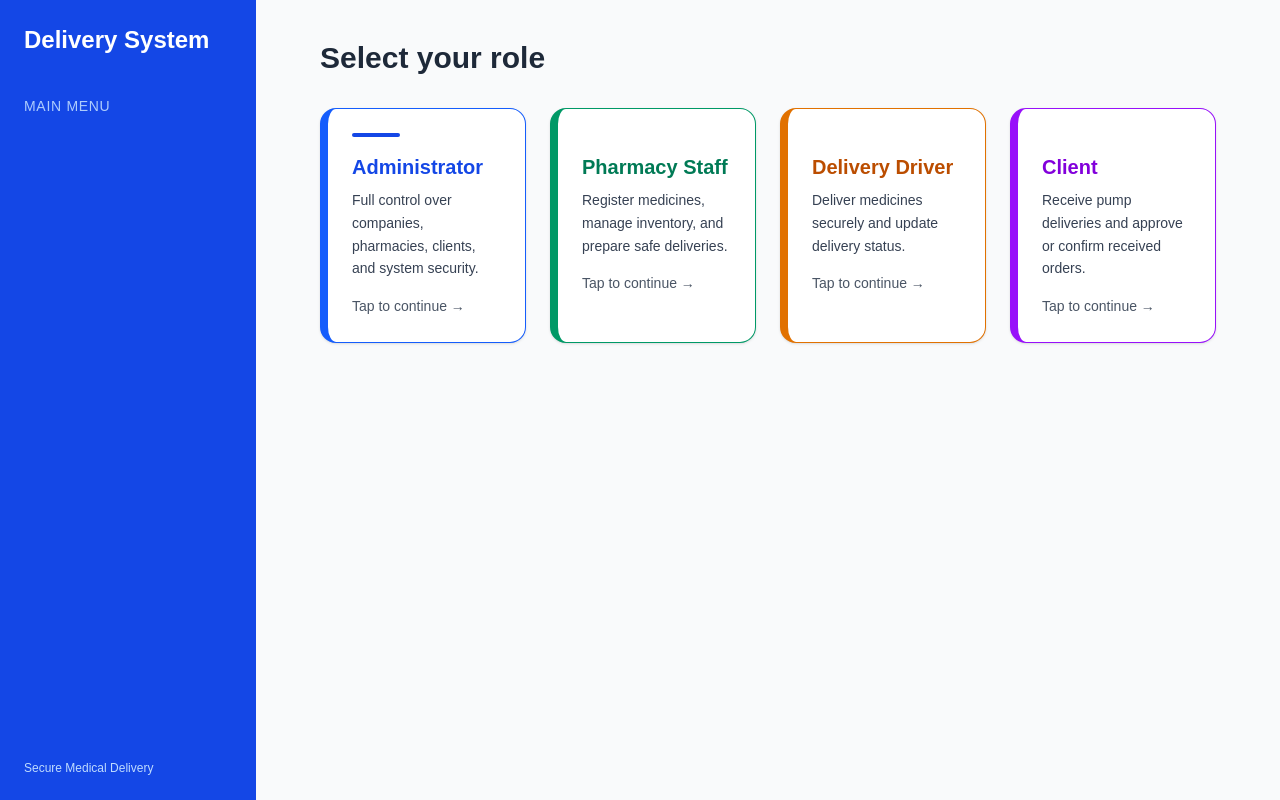
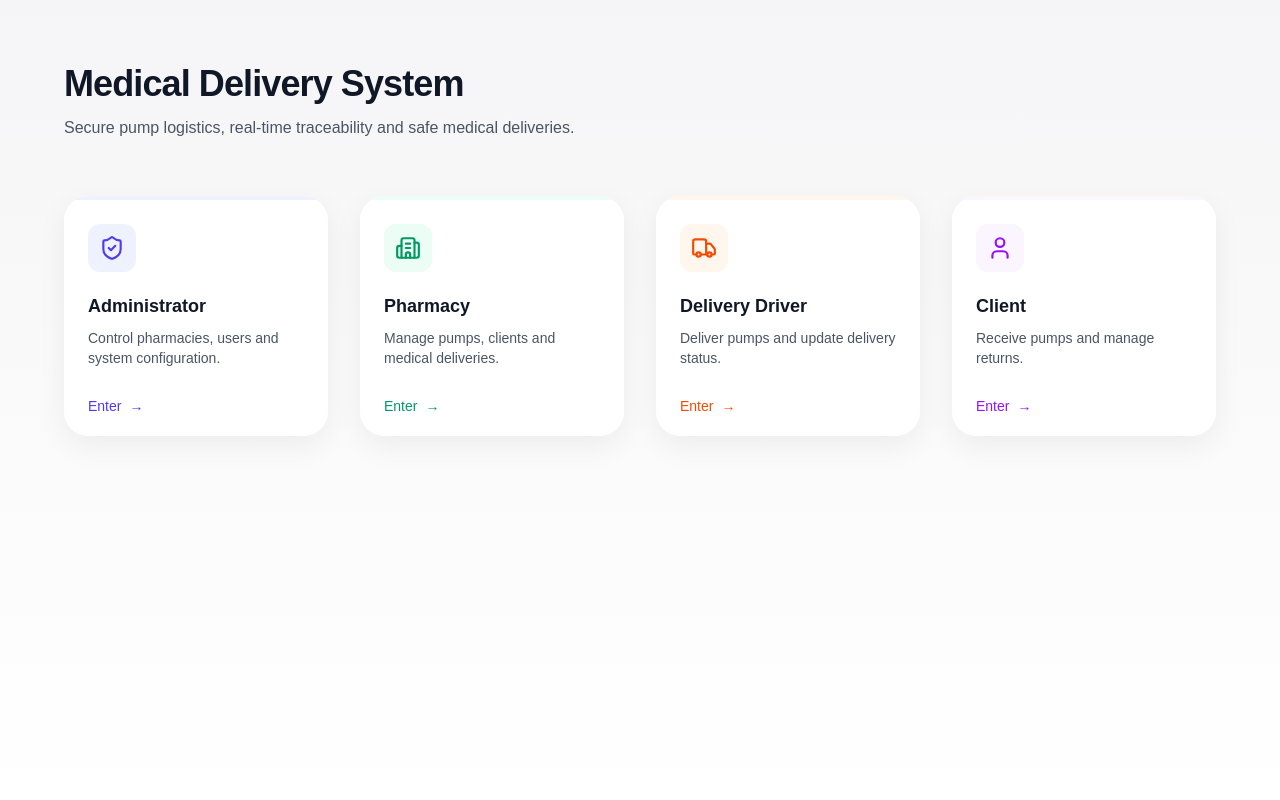
Before and after one commit to planaileen1-ctrl/Delivery-dispatcher, a Next.js app: page /dashboard in a window 1280 px wide. Built offline with nearby package versions, Linux system fonts and the light colour scheme.

Commit message:
cambio interface

```diff
--- a/src/app/dashboard/layout.tsx
+++ b/src/app/dashboard/layout.tsx
@@ -1,32 +1,13 @@
 // src/app/dashboard/layout.tsx
+
 export default function DashboardLayout({
   children,
 }: {
   children: React.ReactNode;
 }) {
   return (
-    <div className="flex h-screen bg-gray-50">
-      {/* SIDEBAR */}
-      <aside className="w-64 bg-blue-700 text-white p-6 flex flex-col">
-        <h2 className="text-2xl font-bold mb-10">
-          Delivery System
-        </h2>
-
-        <nav className="space-y-3 text-sm opacity-90">
-          <p className="uppercase tracking-wider text-blue-200">
-            Main Menu
-          </p>
-        </nav>
-
-        <div className="mt-auto text-xs text-blue-200">
-          Secure Medical Delivery
-        </div>
-      </aside>
-
-      {/* CONTENT */}
-      <main className="flex-1 p-10 overflow-auto">
-        {children}
-      </main>
+    <div className="min-h-screen bg-neutral-50 text-neutral-900">
+      {children}
     </div>
   );
 }
--- a/src/app/dashboard/page.tsx
+++ b/src/app/dashboard/page.tsx
@@ -1,6 +1,12 @@
 "use client";
 
 import { useRouter } from "next/navigation";
+import {
+  ShieldCheck,
+  Building2,
+  Truck,
+  User,
+} from "lucide-react";
 
 export default function DashboardPage() {
   const router = useRouter();
@@ -9,81 +15,94 @@
     {
       title: "Administrator",
       description:
-        "Full control over companies, pharmacies, clients, and system security.",
-      color: "md:border-blue-600 bg-blue-50",
-      titleColor: "text-blue-700",
+        "Control pharmacies, users and system configuration.",
+      icon: <ShieldCheck size={26} />,
+      color: "text-indigo-600",
+      bg: "bg-indigo-50",
       path: "/admin/login",
     },
     {
-      title: "Pharmacy Staff",
+      title: "Pharmacy",
       description:
-        "Register medicines, manage inventory, and prepare safe deliveries.",
-      color: "md:border-emerald-600 bg-emerald-50",
-      titleColor: "text-emerald-700",
+        "Manage pumps, clients and medical deliveries.",
+      icon: <Building2 size={26} />,
+      color: "text-emerald-600",
+      bg: "bg-emerald-50",
       path: "/pharmacy/login",
     },
     {
       title: "Delivery Driver",
       description:
-        "Deliver medicines securely and update delivery status.",
-      color: "md:border-amber-600 bg-amber-50",
-      titleColor: "text-amber-700",
+        "Deliver pumps and update delivery status.",
+      icon: <Truck size={26} />,
+      color: "text-orange-600",
+      bg: "bg-orange-50",
       path: "/delivery-driver/login",
     },
     {
       title: "Client",
       description:
-        "Receive pump deliveries and approve or confirm received orders.",
-      color: "md:border-purple-600 bg-purple-50",
-      titleColor: "text-purple-700",
+        "Receive pumps and manage returns.",
+      icon: <User size={26} />,
+      color: "text-purple-600",
+      bg: "bg-purple-50",
       path: "/client/login",
     },
   ];
 
   return (
-    <div className="px-4 sm:px-6">
-      <h1 className="text-2xl sm:text-3xl font-bold mb-8 text-gray-800">
-        Select your role
+    <div className="min-h-screen bg-gradient-to-b from-[#f5f5f7] via-[#fafafa] to-white px-6 py-16">
+      {/* HEADER */}
+      <div className="max-w-6xl mx-auto mb-14 text-center md:text-left">
+        <h1 className="text-4xl font-semibold tracking-tight text-gray-900">
+          Medical Delivery System
         </h1>
+        <p className="mt-3 text-gray-600 max-w-xl">
+          Secure pump logistics, real-time traceability and safe medical deliveries.
+        </p>
+      </div>
 
-      <div className="grid grid-cols-1 sm:grid-cols-2 lg:grid-cols-4 gap-6">
+      {/* CARDS */}
+      <div className="max-w-6xl mx-auto grid grid-cols-1 sm:grid-cols-2 lg:grid-cols-4 gap-8">
         {roles.map((role) => (
           <div
             key={role.title}
-            onClick={() => role.path && router.push(role.path)}
-            className={`
-              group cursor-pointer rounded-2xl p-6
-              border border-gray-200
-              md:border-l-8 ${role.color}
-              bg-white
-              shadow-sm hover:shadow-xl
-              transition-all duration-300
-              active:scale-[0.98]
-            `}
+            onClick={() => router.push(role.path)}
+            className="group cursor-pointer rounded-3xl bg-white
+            shadow-[0_10px_30px_rgba(0,0,0,0.06)]
+            hover:shadow-[0_20px_40px_rgba(0,0,0,0.08)]
+            transition-all duration-300 overflow-hidden"
           >
-            {/* TOP COLOR INDICATOR (MOBILE FRIENDLY) */}
+            {/* TOP BAR */}
+            <div className={`h-1 ${role.bg}`} />
+
+            <div className="p-6 flex flex-col h-full">
+              {/* ICON */}
               <div
-              className={`h-1 w-12 mb-4 rounded-full ${role.titleColor.replace(
-                "text",
-                "bg"
-              )}`}
-            />
+                className={`w-12 h-12 rounded-xl flex items-center justify-center mb-5 ${role.bg} ${role.color}`}
+              >
+                {role.icon}
+              </div>
 
-            <h2
-              className={`text-lg sm:text-xl font-semibold mb-2 ${role.titleColor}`}
-            >
+              {/* TEXT */}
+              <h2 className="text-lg font-semibold text-gray-900 mb-2">
                 {role.title}
               </h2>
 
-            <p className="text-gray-700 text-sm leading-relaxed">
+              <p className="text-sm text-gray-600 flex-1">
                 {role.description}
               </p>
 
-            {role.path && (
-              <span className="mt-4 inline-block text-sm font-medium text-gray-600 group-hover:text-gray-900">
-                Tap to continue →
+              {/* CTA */}
+              <span
+                className={`mt-6 inline-flex items-center gap-2 text-sm font-medium ${role.color}`}
+              >
+                Enter
+                <span className="transition-transform group-hover:translate-x-1">
+                  →
                 </span>
-            )}
+              </span>
+            </div>
           </div>
         ))}
       </div>
```
Lines whose indentation alone changed are shown as unchanged.
